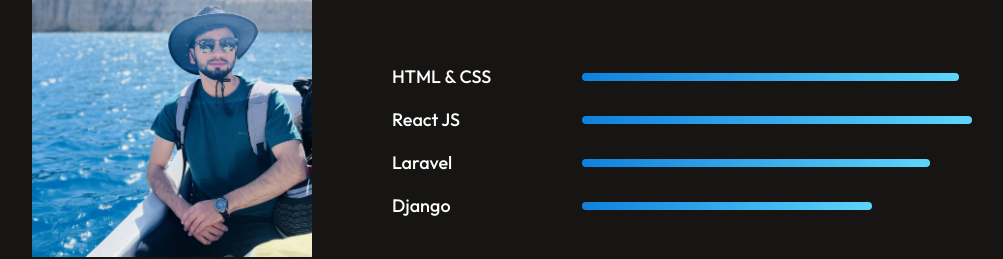
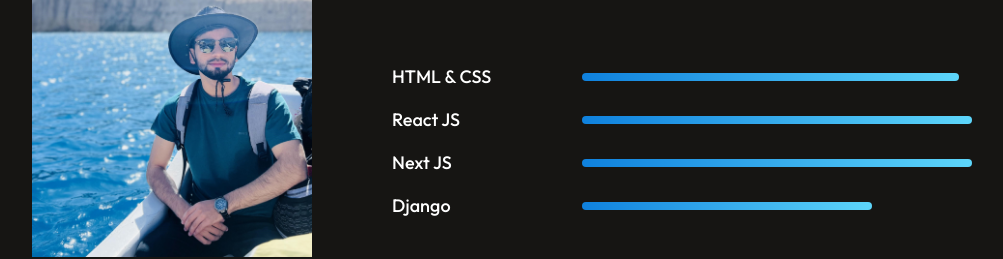
Before and after one commit to akmalnawabi/myProfile, a React (Vite) app: page /contact in a window 1280 px wide. Shown: the part 1237-1496 px from the top of the page, without its empty margins (138-1141 px from the left). Built offline with nearby package versions, Linux system fonts and the light colour scheme.

Commit message:
new project add

```diff
--- a/src/assets/images/mywork_data.js
+++ b/src/assets/images/mywork_data.js
@@ -1,4 +1,4 @@
-import pharmacy from './pharmacy.jpg'
+import carpet from './carpet.png'
 import project2_img from './bank.jpg'
 import ims from './Capture2.jpg'
 import women from './wph.jpeg'
@@ -9,8 +9,8 @@ const mywork_data = [
   {
     w_no: 1,
     w_name: "Web design",
-    w_img: pharmacy,
-    href: "https://akmal001007.github.io/pharmacy/",
+    w_img: carpet,
+    href: "https://aghanproduct-frontend.onrender.com/",
   },
   {
     w_no: 2,
--- a/src/components/about/About.jsx
+++ b/src/components/about/About.jsx
@@ -29,8 +29,8 @@ const About = () => {
               <hr style={{ width: "80%" }} />
             </div>
             <div className="about-skill">
-              <p>Laravel</p>
-              <hr style={{ width: "60%" }} />
+              <p>Next JS</p>
+              <hr style={{ width: "90%" }} />
             </div>
             <div className="about-skill">
               <p>Django</p>
--- a/src/components/hero/Hero.jsx
+++ b/src/components/hero/Hero.jsx
@@ -2,7 +2,6 @@ import React from 'react';
 import './hero.css';
 import me from '../../assets/images/me.jpeg'
 import resume from '../../assets/images/Akmal CV.pdf'
-import { Link } from 'react-router-dom';
 
 const Hero = () => {
   return (
```
Also changed, not shown: src/assets/images/carpet.png (added).
